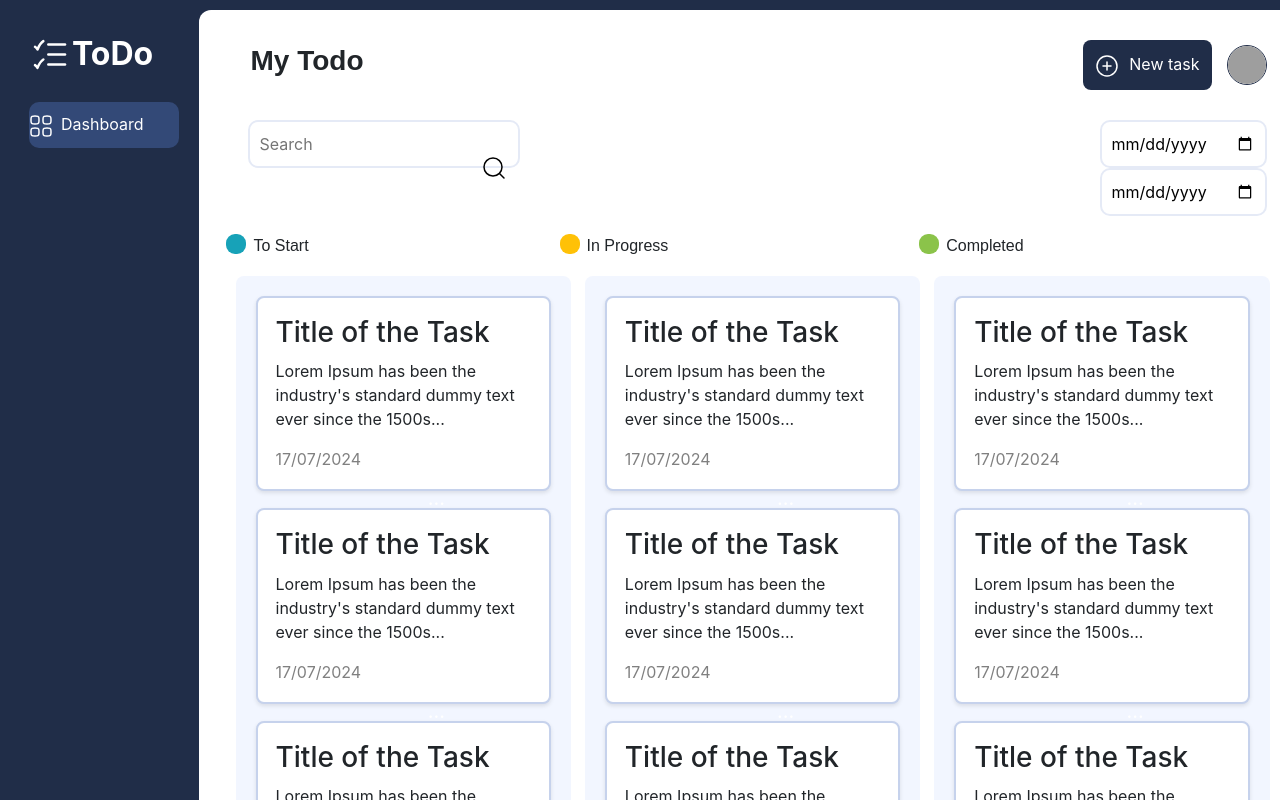
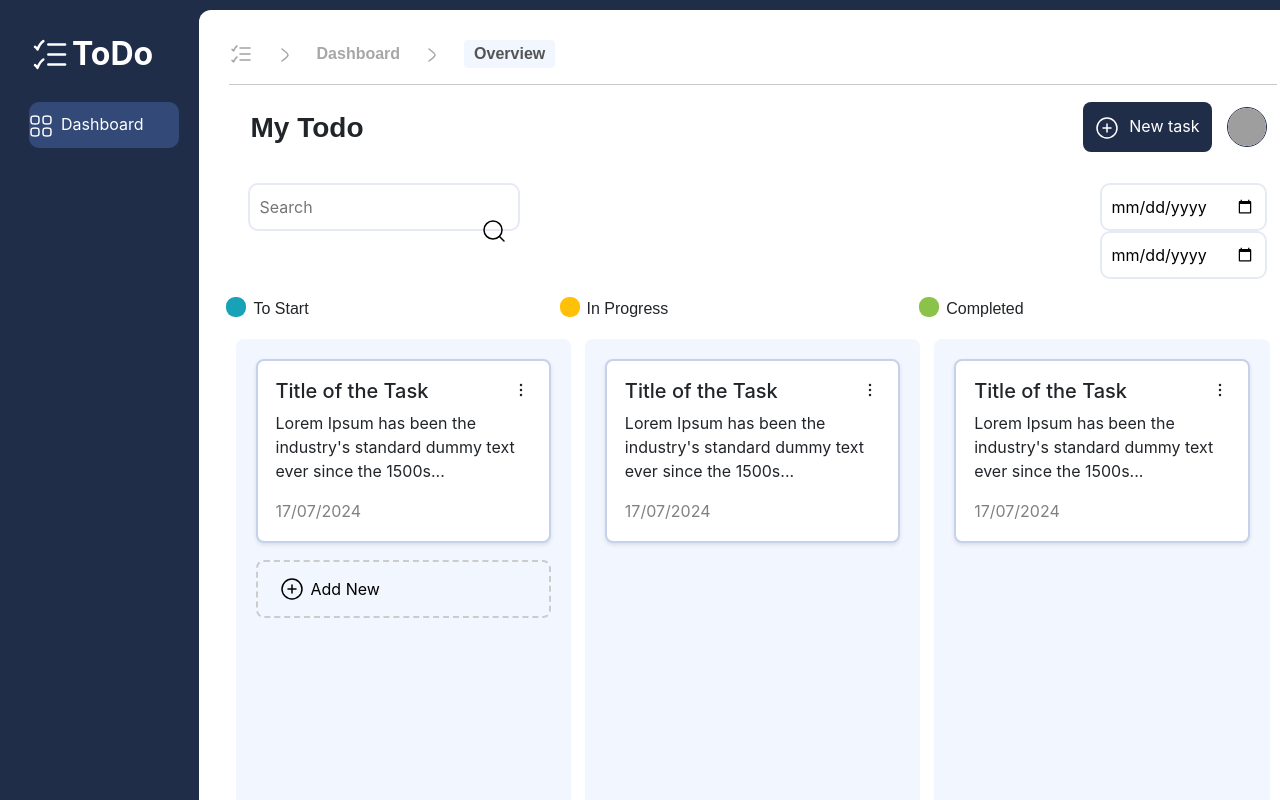
Before and after one commit to FSSA-Project/TIK-TIK-App, a React (Create React App) app: page /dashboard in a window 1280 px wide. Shown: the top 800 px of the page. Built offline with nearby package versions, Linux system fonts and the light colour scheme; grey boxes are pictures that could not be loaded.

Commit message:
feat: Header and options part

```diff
--- a/package.json
+++ b/package.json
@@ -14,6 +14,8 @@
     "react": "^18.3.1",
     "react-beautiful-dnd": "^13.1.1",
     "react-bootstrap": "^2.10.4",
+    "react-dnd": "^16.0.1",
+    "react-dnd-html5-backend": "^16.0.1",
     "react-dom": "^18.3.1",
     "react-router": "^6.25.1",
     "react-router-dom": "^6.25.1",
--- a/src/components/Dashboard.jsx
+++ b/src/components/Dashboard.jsx
@@ -8,6 +8,7 @@ const Dashboard = () => {
     <div className='dashboard-container'>
       <Sidebar/>
     <div className="dashboard">
+      <Header1 />
       <header className="dashboard-header-container">
         <div className="dashboard-header-content-1">
         <h3 className='dashboard-header-title'>My Todo</h3>
@@ -52,13 +53,43 @@ const Dashboard = () => {
       </div>
 
       <div className="task-columns">
-        <TaskColumn title="To Start" color="blue" />
-        <TaskColumn title="In Progress" color="yellow" />
-        <TaskColumn title="Completed" color="green" />
+        <TaskColumn title="To Start" color="blue" showButton={true} />
+        <TaskColumn title="In Progress" color="yellow" showButton={false} />
+        <TaskColumn title="Completed" color="green"showButton={false} />
       </div>
     </div>
     </div>
   );
 };
 
+export const Header1 = () => {
+  return (
+    <>
+    <div className="header1-icons">
+      {/* Todo Icon */}
+      <svg xmlns="http://www.w3.org/2000/svg" viewBox="0 0 24 24" width="24" height="24" color="#a3a3a5" fill="none">
+        <path d="M11 6L21 6" stroke="currentColor" stroke-width="1.5" stroke-linecap="round" />
+        <path d="M11 12L21 12" stroke="currentColor" stroke-width="1.5" stroke-linecap="round" />
+        <path d="M11 18L21 18" stroke="currentColor" stroke-width="1.5" stroke-linecap="round" />
+        <path d="M3 7.39286C3 7.39286 4 8.04466 4.5 9C4.5 9 6 5.25 8 4" stroke="currentColor" stroke-width="1.5" stroke-linecap="round" stroke-linejoin="round" />
+        <path d="M3 18.3929C3 18.3929 4 19.0447 4.5 20C4.5 20 6 16.25 8 15" stroke="currentColor" stroke-width="1.5" stroke-linecap="round" stroke-linejoin="round" />
+      </svg>
+      <div className='arrow-icon'>
+      <svg xmlns="http://www.w3.org/2000/svg" viewBox="0 0 24 24" width="24" height="24" color="#a6a6a8" fill="none">
+        <path d="M9.00005 6C9.00005 6 15 10.4189 15 12C15 13.5812 9 18 9 18" stroke="currentColor" stroke-width="1.5" stroke-linecap="round" stroke-linejoin="round" />
+      </svg>
+      </div>
+      <div className="dashboard-title">Dashboard</div>
+      <div className='arrow-icon'>
+      <svg xmlns="http://www.w3.org/2000/svg" viewBox="0 0 24 24" width="24" height="24" color="#a6a6a8" fill="none">
+        <path d="M9.00005 6C9.00005 6 15 10.4189 15 12C15 13.5812 9 18 9 18" stroke="currentColor" stroke-width="1.5" stroke-linecap="round" stroke-linejoin="round" />
+      </svg>
+      </div>
+      <div className="overview-title">Overview</div>
+    </div>
+    <hr className="separator-line"/>
+    </>
+  );
+}
+
 export default Dashboard;
--- a/src/components/Taskcard.jsx
+++ b/src/components/Taskcard.jsx
@@ -1,13 +1,42 @@
-import React from 'react';
+import React, { useState } from 'react';
 import '../styles/Taskcard.css';
+import { useDrag } from 'react-dnd';
 
 const TaskCard = () => {
+
+  const [showOptions, setShowOptions] = useState(false);
+
+  const handleOptionsClick = () => {
+    setShowOptions(!showOptions);
+  };
+
+  const [{ isDragging }, drag] = useDrag(() => ({
+    type: "task",
+    // item: {id: initialData.id},
+    collect: (monitor) => ({
+      isDragging: !!monitor.isDragging()
+    })
+  }))
+
   return (
-    <div className="task-card">
+    <div className="task-card" draggable="true" ref={drag} style={{ opacity: isDragging ? 0.5 : 1 }}>
+      <div className='task-content'>
       <h3>Title of the Task</h3>
+      <svg xmlns="http://www.w3.org/2000/svg" fill="none" viewBox="0 0 24 24" stroke-width="1.5" stroke="currentColor" class="size-6" onClick={handleOptionsClick}>
+        <path stroke-linecap="round" stroke-linejoin="round" d="M12 6.75a.75.75 0 1 1 0-1.5.75.75 0 0 1 0 1.5ZM12 12.75a.75.75 0 1 1 0-1.5.75.75 0 0 1 0 1.5ZM12 18.75a.75.75 0 1 1 0-1.5.75.75 0 0 1 0 1.5Z" />
+      </svg>
+      {showOptions && (
+        <div className="options-menu">
+          <button className="option-button">Edit</button>
+          <button className="option-button">Delete</button>
+        </div>
+      )}
+      </div>
       <p>Lorem Ipsum has been the industry's standard dummy text ever since the 1500s...</p>
       <span className="task-date">17/07/2024</span>
-      <button className="card-options">...</button>
+
+
+      {/* <button className="card-options">...</button> */}
     </div>
   );
 };
--- a/src/components/Taskcolumn.jsx
+++ b/src/components/Taskcolumn.jsx
@@ -1,16 +1,34 @@
 import React from 'react';
 import '../styles/Taskcolumn.css';
 import TaskCard from '../components/Taskcard.jsx';
+import { useDrop } from 'react-dnd';
 
-const TaskColumn = ({ title, color }) => {
+const TaskColumn = ({ title, color, showButton, taskCards, onDrop }) => {
+  const [{ isOver }, drop] = useDrop(() => ({
+    accept: "task",
+    drop: (item) => ondrop(item.id),
+    collect: (monitor) => ({
+      isOver: !!monitor.isOver()
+    })
+  }));
+
   return (
     <>
       {/* <h2 style={{ borderColor: color }}>{title}</h2> */}
-    <div className="task-column">
+    <div
+      ref={drop}
+      className="task-column"
+      style={{ backgroundColor: isOver ? '#e0e0e0' : '' }}>
       <TaskCard />
-      <TaskCard />
-      <TaskCard />
-      <button className="add-new-card">+ Add New</button>
+      {/* <TaskCard />
+      <TaskCard /> */}
+      {showButton && <button className="add-new-card">
+        <div className="add-button"></div>
+        <svg xmlns="http://www.w3.org/2000/svg" viewBox="0 0 24 24" width="24" height="24" color="#000000" fill="none">
+          <path d="M12 8V16M16 12L8 12" stroke="currentColor" stroke-width="1.5" stroke-linecap="round" stroke-linejoin="round" />
+          <path d="M22 12C22 6.47715 17.5228 2 12 2C6.47715 2 2 6.47715 2 12C2 17.5228 6.47715 22 12 22C17.5228 22 22 17.5228 22 12Z" stroke="currentColor" stroke-width="1.5" />
+        </svg>
+      Add New</button>}
     </div>
     </>
   );
--- a/src/index.js
+++ b/src/index.js
@@ -3,12 +3,16 @@ import ReactDOM from 'react-dom/client';
 import './index.css';
 import App from './App';
 import reportWebVitals from './reportWebVitals';
+import { DndProvider } from 'react-dnd';
+import { HTML5Backend } from 'react-dnd-html5-backend';
 
 const root = ReactDOM.createRoot(document.getElementById('root'));
 root.render(
+  <DndProvider backend={HTML5Backend}>
   <React.StrictMode>
     <App />
   </React.StrictMode>
+  </DndProvider>
 );
 
 // If you want to start measuring performance in your app, pass a function
--- a/src/styles/Dashboard.css
+++ b/src/styles/Dashboard.css
@@ -12,6 +12,26 @@
     background-color: #ffffff;
     padding: 30px;
     border-radius: 12px;
+    .header1-icons {
+      display: flex;
+      justify-content: flex-start;
+      align-items: center;
+      gap: 20px;
+      .dashboard-title, .overview-title {
+        font-family: 'Work Sans', sans-serif;
+        font-size: 16px;
+        font-weight: 600;
+      }
+      .dashboard-title {
+        color: #a7a7a9;
+      }
+      .overview-title {
+        color: #545454;
+        padding: 2px 10px 2px 10px;
+        background-color: #f2f6ff;
+        border-radius: 4px;
+      }
+    }
   }
 
   .dashboard-header-container {
@@ -26,6 +46,7 @@
       .dashboard-header-title {
         font-family: 'Work Sans', sans-serif;
         font-weight: 600;
+        margin-top: 10px;
       }
     }
     .dashboard-header-content-2 {
--- a/src/styles/Taskcard.css
+++ b/src/styles/Taskcard.css
@@ -4,10 +4,23 @@
     border-radius: 8px;
     margin-bottom: 10px;
     box-shadow: 0 2px 4px rgba(0,0,0,0.1);
+    cursor: move;
+    .task-content {
+      display: flex;
+      justify-content: space-between;
+      align-items: center;
+      svg {
+        height: 20px;
+        position: relative;
+        top: -5px;
+        cursor: pointer;
+      }
+    }
   }
 
   .task-card h3 {
-    margin: 0 0 10px;
+    /* margin: 0 0 10px; */
+    font-size: 20px;
   }
 
   .task-date {
--- a/src/styles/Taskcolumn.css
+++ b/src/styles/Taskcolumn.css
@@ -3,10 +3,13 @@
     padding: 20px;
     border-radius: 8px;
     width: 32%;
-    /* If there is an overflow of content
+    /* If there is an overflow of content */
     overflow: hidden;
-    overflow-y: scroll;
-    max-height: 609px; */
+    overflow-y: auto;
+    max-height: 552px;
+    min-height: 552px;
+    height: 552px;
+    position: relative;
   }
 
   .task-column h2 {
@@ -19,7 +22,10 @@
     border: 2px dashed #ccc;
     border-radius: 8px;
     color:black;
-    padding: 20px;
+    padding: 15px;
     text-align: center;
-    margin-top: 20px;
+    margin-top: 10px;
+    display: flex;
+    gap: 7px;
+    width: 100%;
   }
```
Also changed, not shown: 1 other file (tests, documents, lock files or other folders).
